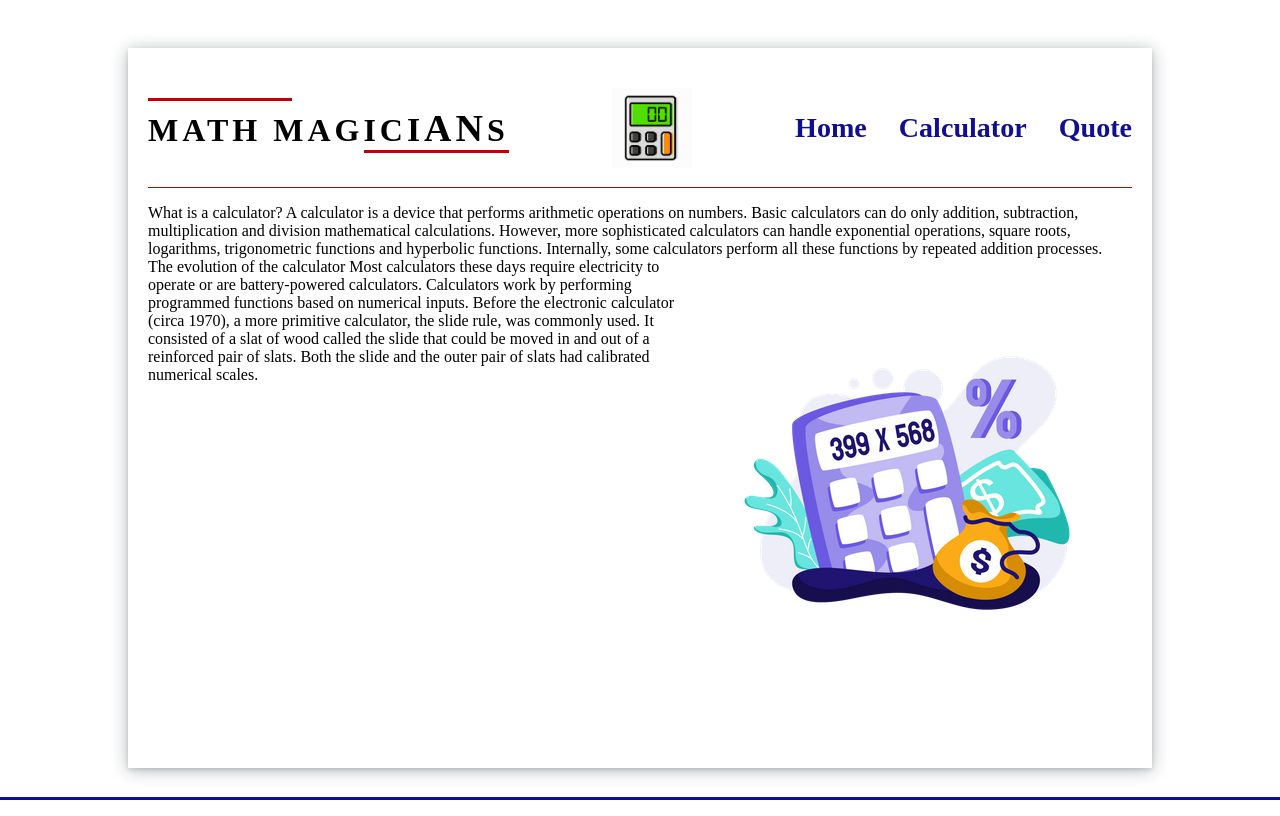
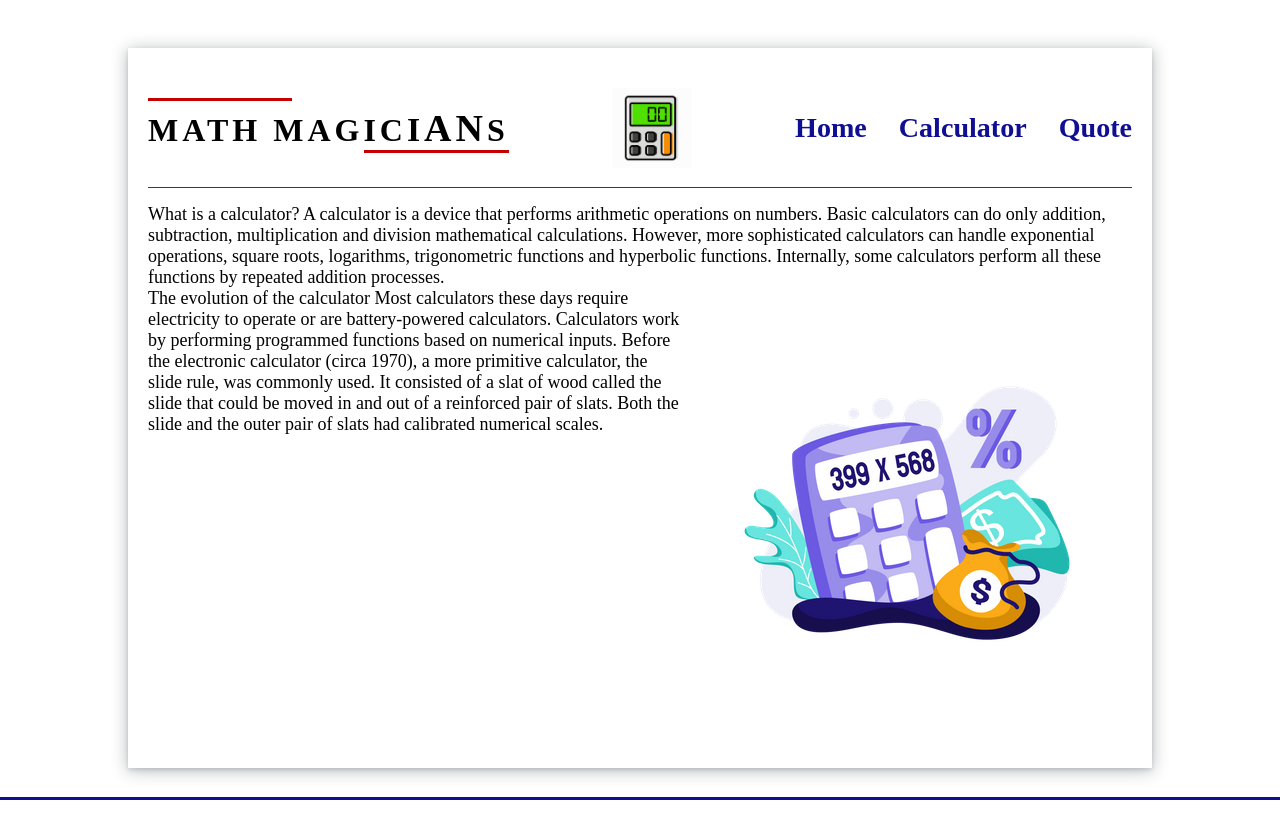
Before and after one commit to maenkhraisha/math-magicians-2, a React (Create React App) app: page / in a window 1280 px wide. Built offline with nearby package versions, Linux system fonts and the light colour scheme; a web font is replaced by a local one.

Commit message:
finish some style

```diff
--- a/src/App.css
+++ b/src/App.css
@@ -13,6 +13,10 @@ body {
   height: 90vh;
   width: 80vw;
   font-family: 'Baloo Thambi', cursive;
+}
+
+.home-page-text > p {
+  font-size: 18px;
 }
 
 .link-container {
--- a/src/pages/Home.js
+++ b/src/pages/Home.js
@@ -1,7 +1,7 @@
 import animation from '../assets/images/bg.png';
 
 const Home = () => (
-  <div>
+  <div className="home-page-text">
     <p>
       What is a calculator? A calculator is a device that performs arithmetic
       operations on numbers. Basic calculators can do only addition,
```
